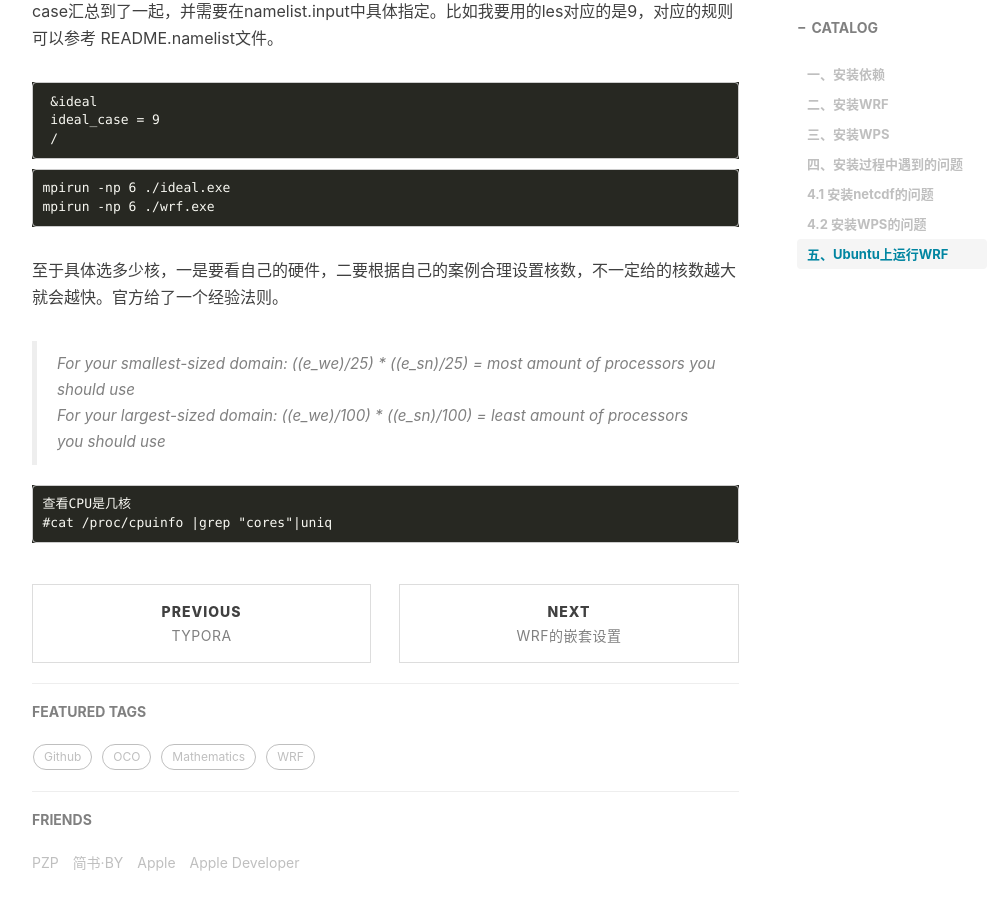
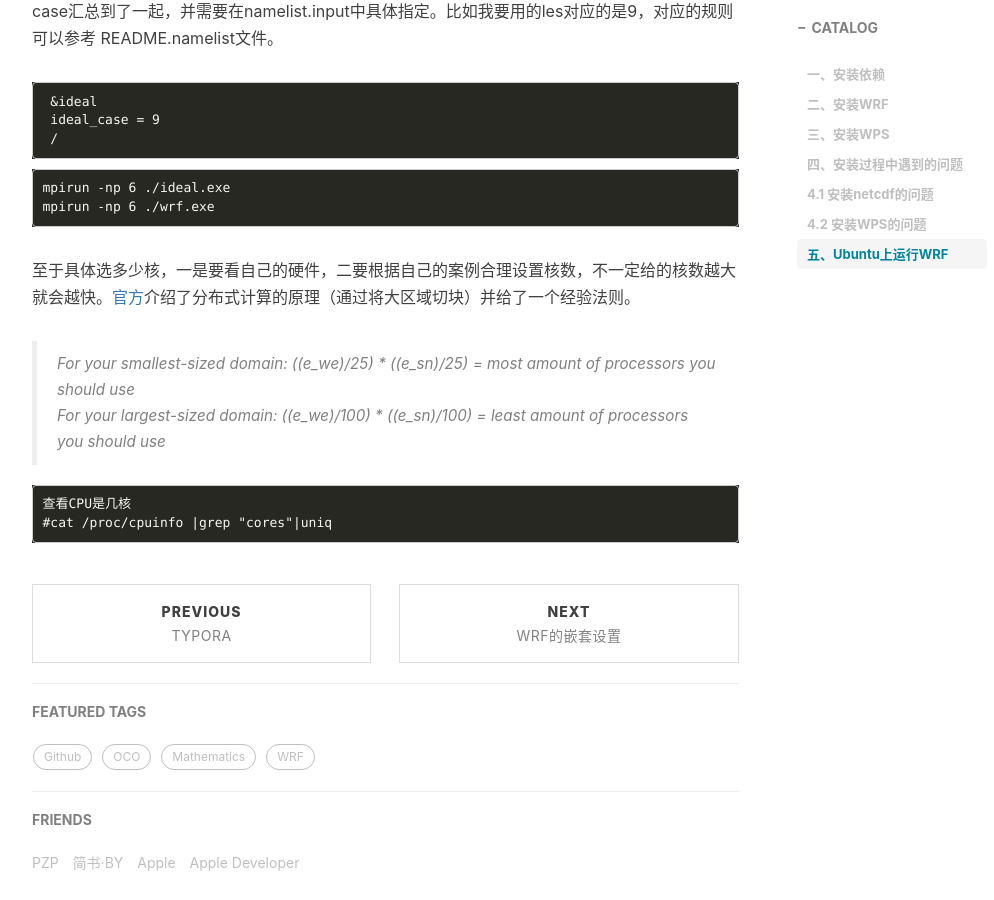
Before and after one commit to peisipand/peisipand.github.io, a Jekyll site: the page built from _posts/2022-11-20-WRF compile Ubuntu.md, in a window 1280 px wide and 900 px high, scrolled down 7002 px. Shown: the whole window, without its empty margins (233-1227 px from the left). Built offline with Jekyll 4.4.1, drawn with Linux system fonts in a browser that asks for light colours; nearby versions of some CDN libraries; comment, search, counter and statistics services are not loaded.

Commit message:
添加文件夹

````diff
--- a/_posts/2022-11-20-WRF compile Ubuntu.md
+++ b/_posts/2022-11-20-WRF compile Ubuntu.md
@@ -314,7 +314,7 @@ libpng12.la   libpng.a            libpng.so.3.50.0  libz.so.1.2.10
 mpirun -np 6 ./ideal.exe
 mpirun -np 6 ./wrf.exe
 ```
-至于具体选多少核，一是要看自己的硬件，二要根据自己的案例合理设置核数，不一定给的核数越大就会越快。官方给了一个经验法则。
+至于具体选多少核，一是要看自己的硬件，二要根据自己的案例合理设置核数，不一定给的核数越大就会越快。[官方](https://forum.mmm.ucar.edu/threads/how-many-processors-should-i-use-to-run-wrf.5082/)介绍了分布式计算的原理（通过将大区域切块）并给了一个经验法则。
 
 >For your smallest-sized domain:
 >((e_we)/25) * ((e_sn)/25) = most amount of processors you should use
````
